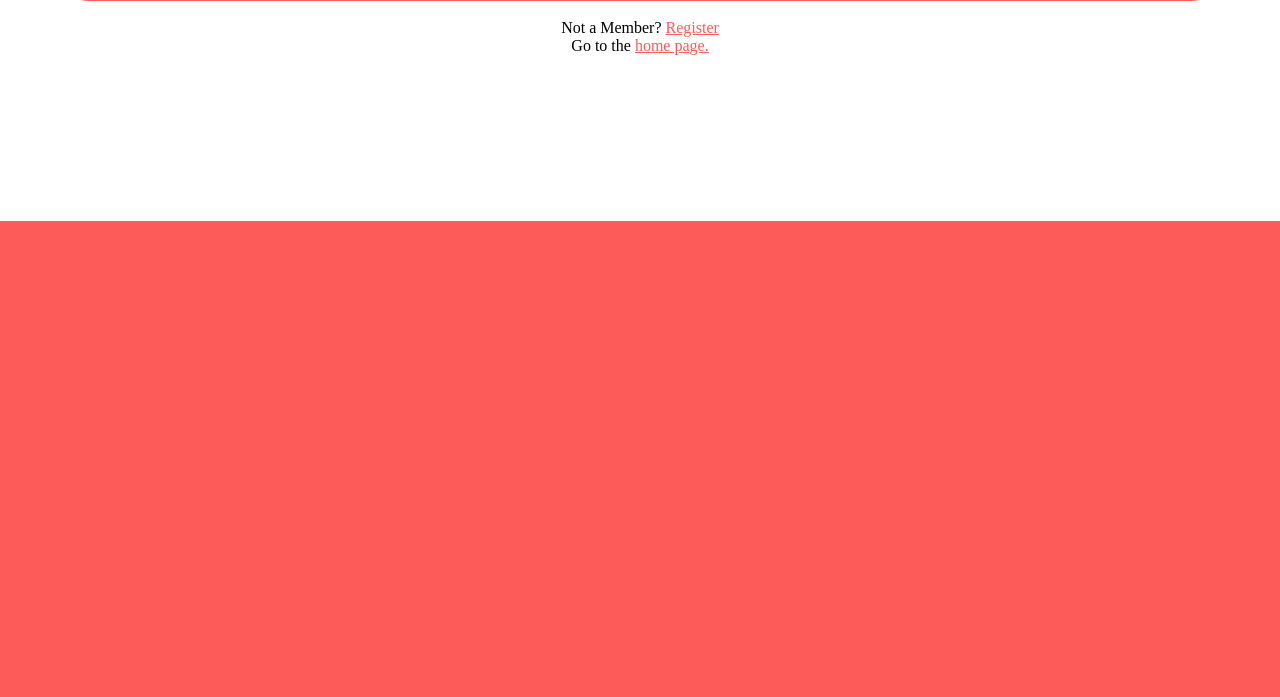
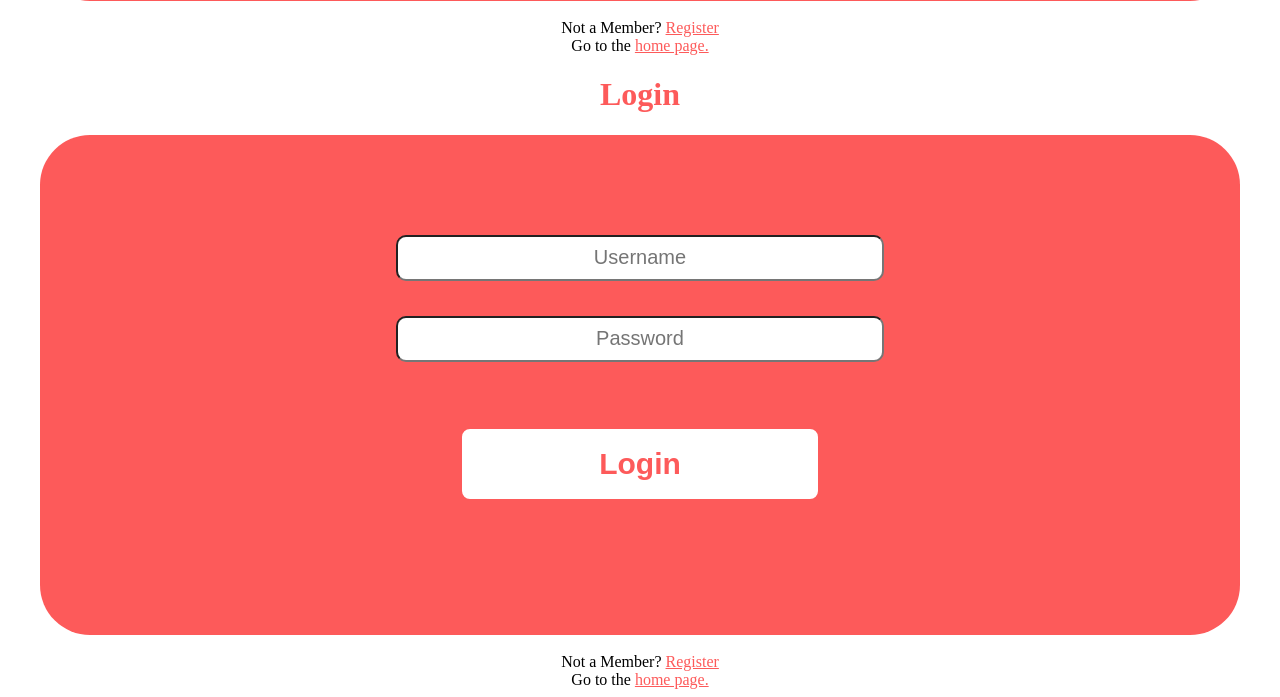
Before and after one commit to RathanSreeramoju/Save-Life, a PHP site: page /Login.php in a window 1280 px wide. Shown: the part 579-1276 px from the top of the page. Before the commit the page ends 800 px from the top, so only its background shows below. Run offline with PHP 8.4, Linux system fonts and the light colour scheme.

Commit message:
Code updated

```diff
--- a/Save-Life/src/Login.php
+++ b/Save-Life/src/Login.php
@@ -64,4 +64,17 @@
         <center style = "color: black">Not a Member? <a href = "Register_Donor.html">Register</a> </center>
 		<center style = "color: black">Go to the <a href = "Home.html">home page.</a> </center>
 	</body>
+<body>
+        <div style = "color: #fd5a5a;">
+            <center><h1>Login</h1></center>
+        </div>
+        <form class = "form" action = "Login_Verify.php" method = "POST">
+            <input class = "input" style = "top:20%;"type = "text" name = "username" placeholder = "Username" required></input> </br>
+            <input class = "input" style = "top:27%;"type = "password" name = "password" placeholder = "Password" required></input> </br>
+			<input class = "submit" type = "submit" value = "Login"></input> </br>
+        </form>
+		</br>
+        <center style = "color: black">Not a Member? <a href = "Register_Donor.html">Register</a> </center>
+		<center style = "color: black">Go to the <a href = "Home.html">home page.</a> </center>
+	</body>
 </html>
```
